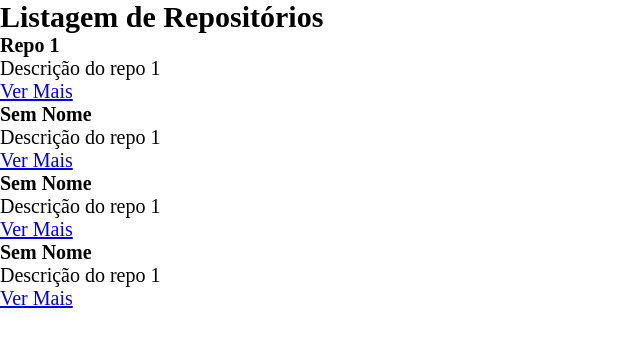
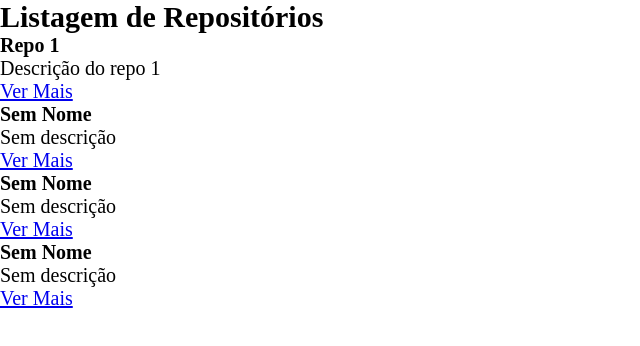
Before and after one commit to devhijazi/01-github-explorer, a React app: page / in a window 1280 px wide. Shown: the top 346 px of the page, without its empty margins (0-640 px from the left). Built offline with nearby package versions, Linux system fonts and the light colour scheme.

Commit message:
concept of props

```diff
--- a/src/components/RepositoryItem.jsx
+++ b/src/components/RepositoryItem.jsx
@@ -2,7 +2,7 @@ export function RepositoryItem(props){
   return(
     <li>
       <strong>{props.title ?? 'Sem Nome'}</strong>
-      <p>Descrição do repo 1</p>
+      <p>{props.description ?? 'Sem descrição'}</p>
       <a href="#">Ver Mais</a>
     </li>
   )
--- a/src/components/RepositoryList.jsx
+++ b/src/components/RepositoryList.jsx
@@ -5,7 +5,7 @@ export function RepositoryList () {
     <section className="repository-list">
       <h1>Listagem de Repositórios</h1>
       <ul>
-        <RepositoryItem title="Repo 1"/>
+        <RepositoryItem title="Repo 1" description="Descrição do repo 1"/>
         <RepositoryItem/>
         <RepositoryItem/>
         <RepositoryItem/>
```
